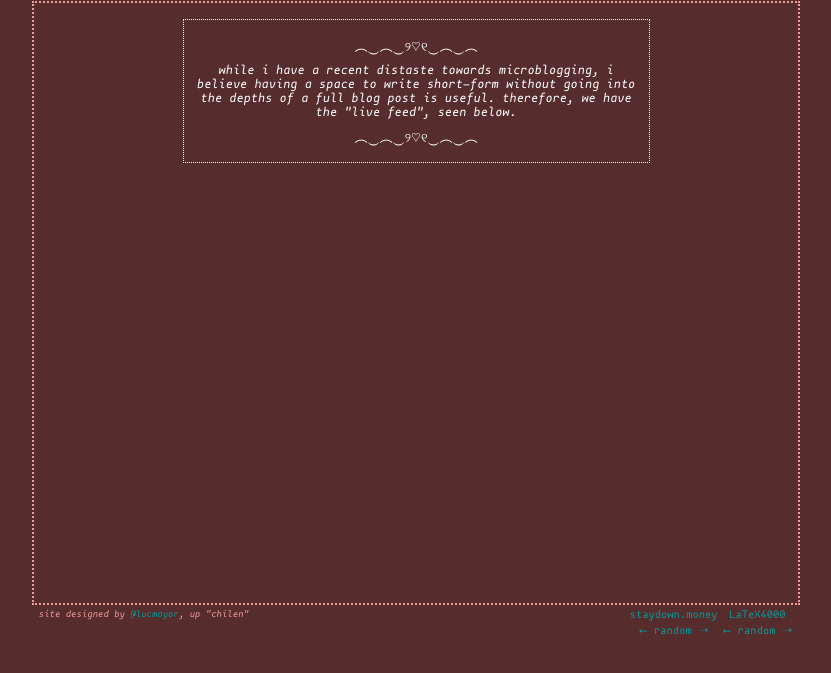
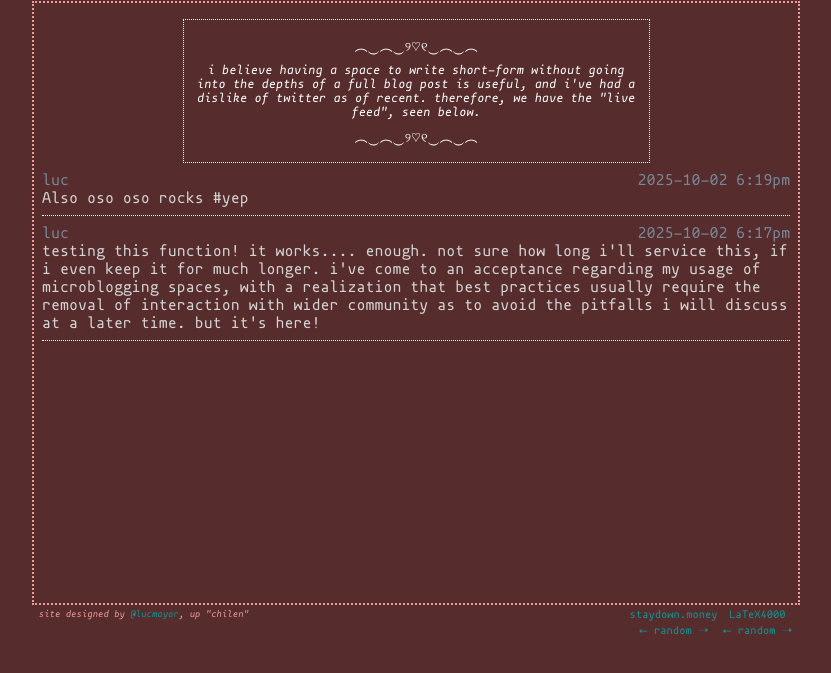
Before and after one commit to lucmayor/celestial-conjunction, an Astro site: page /live in a window 1280 px wide. Shown: the part 47-720 px from the top of the page, without its empty margins (222-1053 px from the left). Built offline with nearby package versions, Linux system fonts and the light colour scheme; Astro itself is replaced by a stand-in of ours.

Commit message:
live entry functionality

```diff
--- /dev/null
+++ b/src/components/LiveEntry.astro
@@ -0,0 +1,38 @@
+---
+const { body, times, poster } = Astro.props;
+---
+
+<div class="entry">
+    <div id="header">
+        <div id="poster">{poster}</div>
+        <div id="date">{times}</div>
+    </div>
+    <div id="body">
+        {body}
+    </div>
+</div>
+
+<style>
+    .entry {
+        border-bottom: 1px dotted white;
+        padding-top: 1vh;
+        padding-bottom: 1vh;
+
+        display: flex;
+        flex-direction: column;
+    }
+
+    div#header {
+        color: lightslategray;
+    }
+
+    div#body {
+        color: lightgray;
+    }
+
+    div#header {
+        display: flex;
+        flex-direction: row;
+        justify-content: space-between;
+    }
+</style>
--- /dev/null
+++ b/src/data/liveposting.json
@@ -0,0 +1,12 @@
+[
+    {
+        "poster": "luc",
+        "times": "2025-10-02 6:19pm",
+        "body": "Also oso oso rocks #yep"
+    },
+    {
+        "poster": "luc",
+        "times": "2025-10-02 6:17pm",
+        "body": "testing this function! it works.... enough. not sure how long i'll service this, if i even keep it for much longer. i've come to an acceptance regarding my usage of microblogging spaces, with a realization that best practices usually require the removal of interaction with wider community as to avoid the pitfalls i will discuss at a later time. but it's here!"
+    }
+]
--- a/src/pages/live.astro
+++ b/src/pages/live.astro
@@ -1,20 +1,34 @@
 ---
 import Layout from "../layouts/Main.astro";
+import LiveEntry from "../components/LiveEntry.astro";
+
+import posts from "../data/liveposting.json";
 ---
 
 <Layout heading="live" title="livelivelivelivelivelivelivelivelivelivelivelivelivelivelive">
 	<div class="head">
         <div class="centre">
+            <div id="container">
                 <div class="prompt">
                     <div class="divider">
                         ︵‿︵‿୨♡୧‿︵‿︵
                     </div>
-                    while i have a recent distaste towards microblogging, i believe having a space to write short-form without going into the depths of a full blog post is useful. therefore, we have the "live feed", seen below.
+                        i believe having a space to write short-form without
+                        going into the depths of a full blog post is useful,
+                        and i've had a dislike of twitter as of recent.
+                        therefore, we have the "live feed", seen below.
                     <div class="divider">
                         ︵‿︵‿୨♡୧‿︵‿︵
                     </div>
                 </div>
-
+            </div>
+            <div>
+                {
+                    posts.map(({ body, times, poster }) => (
+                        <LiveEntry body={body} times={times} poster={poster} />
+                    ))
+                }
+            </div>
             <!-- each entry goes below this, script -->
         </div>
 	</div>
@@ -24,6 +38,7 @@ import Layout from "../layouts/Main.astro";
     .centre {
         display: flex;
         justify-content: center;
+        flex-direction: column;
     }
 
     .divider {
@@ -42,4 +57,10 @@ import Layout from "../layouts/Main.astro";
         font-size: .8rem;
         padding: .5rem;
     }
+
+    #container {
+        min-width: 100%;
+        display: flex;
+        justify-content: center;
+    }
 </style>
```
Also changed, not shown: src/pages/projects.astro (+4 -4 lines). Lines whose indentation alone changed are shown as unchanged.
